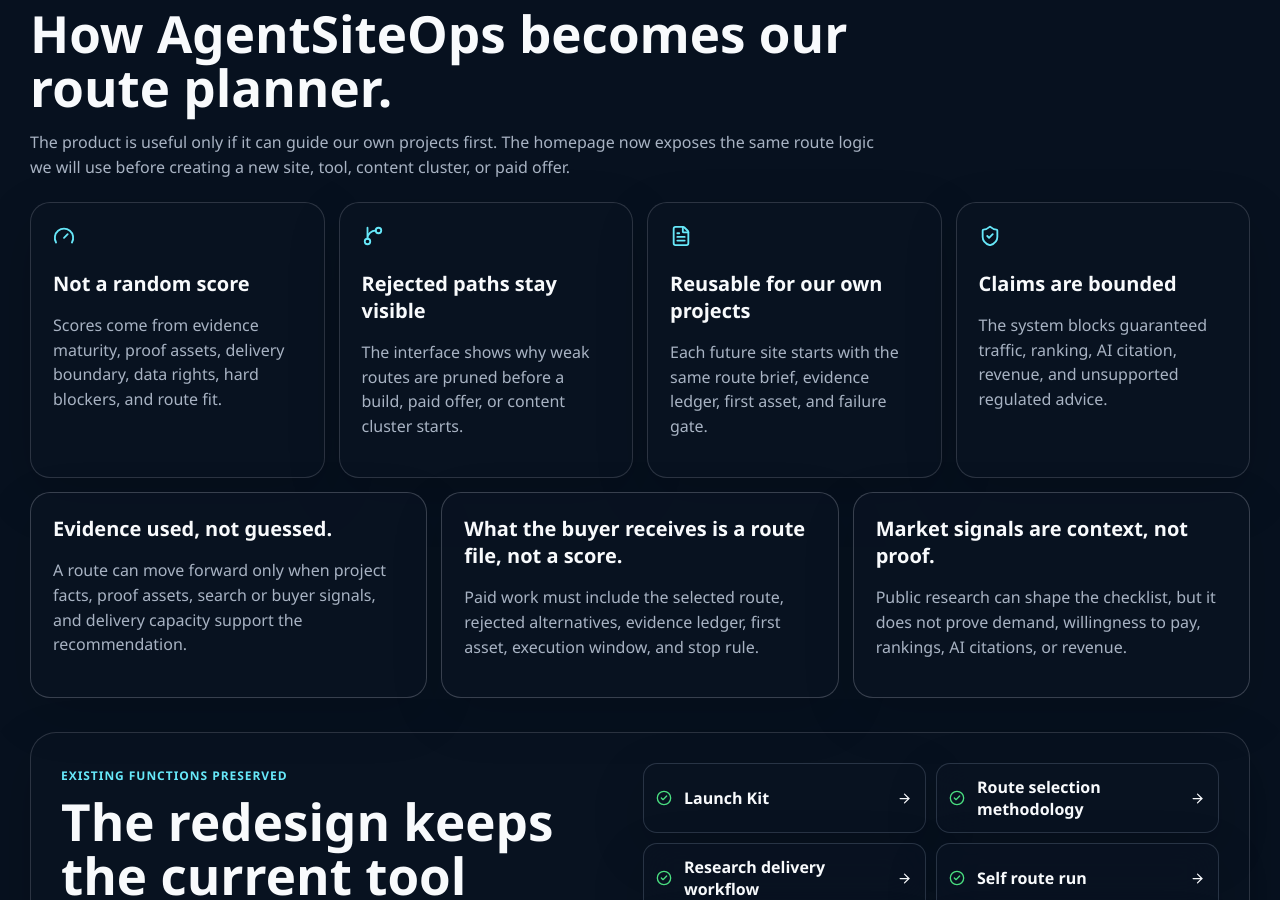
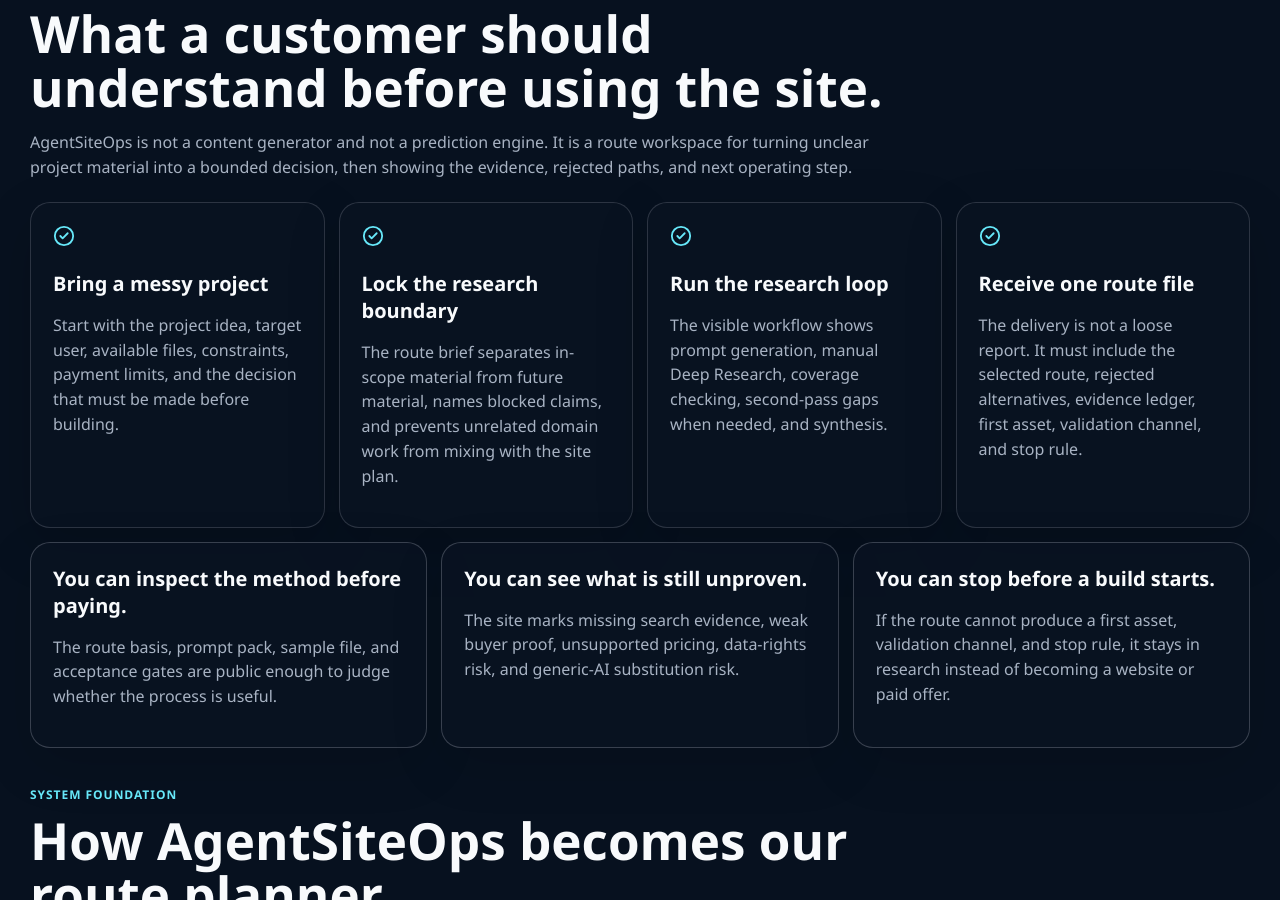
Before and after one commit to SB980425/shachidainei, a Next.js app in the folder agentsiteops/: page / in a window 1280 px wide. Shown: the part 1900-2800 px from the top of the page. Built offline with nearby package versions, Linux system fonts and the light colour scheme; no server answers.

Commit message:
Add client-facing route workflow detail

```diff
--- a/agentsiteops/app/page.tsx
+++ b/agentsiteops/app/page.tsx
@@ -39,6 +39,47 @@ const foundationCards = [
     title: "Claims are bounded",
     body: "The system blocks guaranteed traffic, ranking, AI citation, revenue, and unsupported regulated advice.",
     Icon: ShieldCheck
+  }
+];
+
+const clientPathCards = [
+  {
+    title: "Bring a messy project",
+    body:
+      "Start with the project idea, target user, available files, constraints, payment limits, and the decision that must be made before building."
+  },
+  {
+    title: "Lock the research boundary",
+    body:
+      "The route brief separates in-scope material from future material, names blocked claims, and prevents unrelated domain work from mixing with the site plan."
+  },
+  {
+    title: "Run the research loop",
+    body:
+      "The visible workflow shows prompt generation, manual Deep Research, coverage checking, second-pass gaps when needed, and synthesis."
+  },
+  {
+    title: "Receive one route file",
+    body:
+      "The delivery is not a loose report. It must include the selected route, rejected alternatives, evidence ledger, first asset, validation channel, and stop rule."
+  }
+];
+
+const customerProofPoints = [
+  {
+    title: "You can inspect the method before paying.",
+    body:
+      "The route basis, prompt pack, sample file, and acceptance gates are public enough to judge whether the process is useful."
+  },
+  {
+    title: "You can see what is still unproven.",
+    body:
+      "The site marks missing search evidence, weak buyer proof, unsupported pricing, data-rights risk, and generic-AI substitution risk."
+  },
+  {
+    title: "You can stop before a build starts.",
+    body:
+      "If the route cannot produce a first asset, validation channel, and stop rule, it stays in research instead of becoming a website or paid offer."
   }
 ];
 
@@ -86,6 +127,37 @@ export default function HomePage() {
       />
 
       <RouteCommandCenter />
+
+      <section className="route-foundation-section">
+        <div className="route-section-heading">
+          <span>Client path</span>
+          <h2>What a customer should understand before using the site.</h2>
+          <p>
+            AgentSiteOps is not a content generator and not a prediction engine. It is a
+            route workspace for turning unclear project material into a bounded decision,
+            then showing the evidence, rejected paths, and next operating step.
+          </p>
+        </div>
+
+        <div className="route-foundation-grid">
+          {clientPathCards.map((item) => (
+            <article key={item.title}>
+              <CheckCircle2 aria-hidden="true" size={22} />
+              <h3>{item.title}</h3>
+              <p>{item.body}</p>
+            </article>
+          ))}
+        </div>
+
+        <div className="route-boundary-grid">
+          {customerProofPoints.map((item) => (
+            <article key={item.title}>
+              <h3>{item.title}</h3>
+              <p>{item.body}</p>
+            </article>
+          ))}
+        </div>
+      </section>
 
       <section className="route-foundation-section">
         <div className="route-section-heading">
--- a/agentsiteops/lib/site.ts
+++ b/agentsiteops/lib/site.ts
@@ -1118,9 +1118,9 @@ export const routePages: RoutePage[] = [
     pageType: "template",
     title: "Route Research Prompt Pack",
     description:
-      "A no-API manual Deep Research workflow for turning project facts into route archetypes, evidence ledgers, proof assets, pricing boundaries, validation channels, and stop rules.",
-    answer:
-      "The prompt pack keeps AgentSiteOps free to operate by preparing ChatGPT Deep Research briefs, checking the completed report against acceptance gates, creating a second-pass gap brief when needed, and fusing the results into one route file.",
+      "A no-API manual Deep Research workflow that shows client inputs, visible progress, acceptance gates, rejected alternatives, route delivery, and stop rules.",
+    answer:
+      "The prompt pack keeps AgentSiteOps free to operate by preparing ChatGPT Deep Research briefs, showing what the client must provide, checking completed reports against acceptance gates, creating second-pass gap briefs when needed, and fusing accepted research into one route file.",
     primaryAction: { label: "Open route method", href: "/methodology/route-selection/" },
     secondaryAction: { label: "Inspect route basis", href: "/reports/route-basis/" },
     aiTarget:
@@ -1137,6 +1137,11 @@ export const routePages: RoutePage[] = [
         title: "What every research run must produce",
         body:
           "Every module must return a source table, evidence ledger, rejected paths, first asset, validation channel, and stop or scale rule. If those outputs are missing, the result stays as research only."
+      },
+      {
+        title: "What a client can inspect",
+        body:
+          "The page now separates project facts, source boundary, risk boundary, visible research stages, second-pass repair, final route package, and blocked claims so a client can judge progress without guessing what happened inside the research loop."
       },
       {
         title: "What it blocks",
```
Also changed, not shown: agentsiteops/app/templates/route-research-prompt-pack/page.tsx (+114 -0 lines), agentsiteops/reports/code-quality-gate.md (+1 -1 lines), agentsiteops/reports/route-consistency-gate.md (+1 -1 lines), agentsiteops/reports/technical-seo-ci.md (+1 -1 lines).
